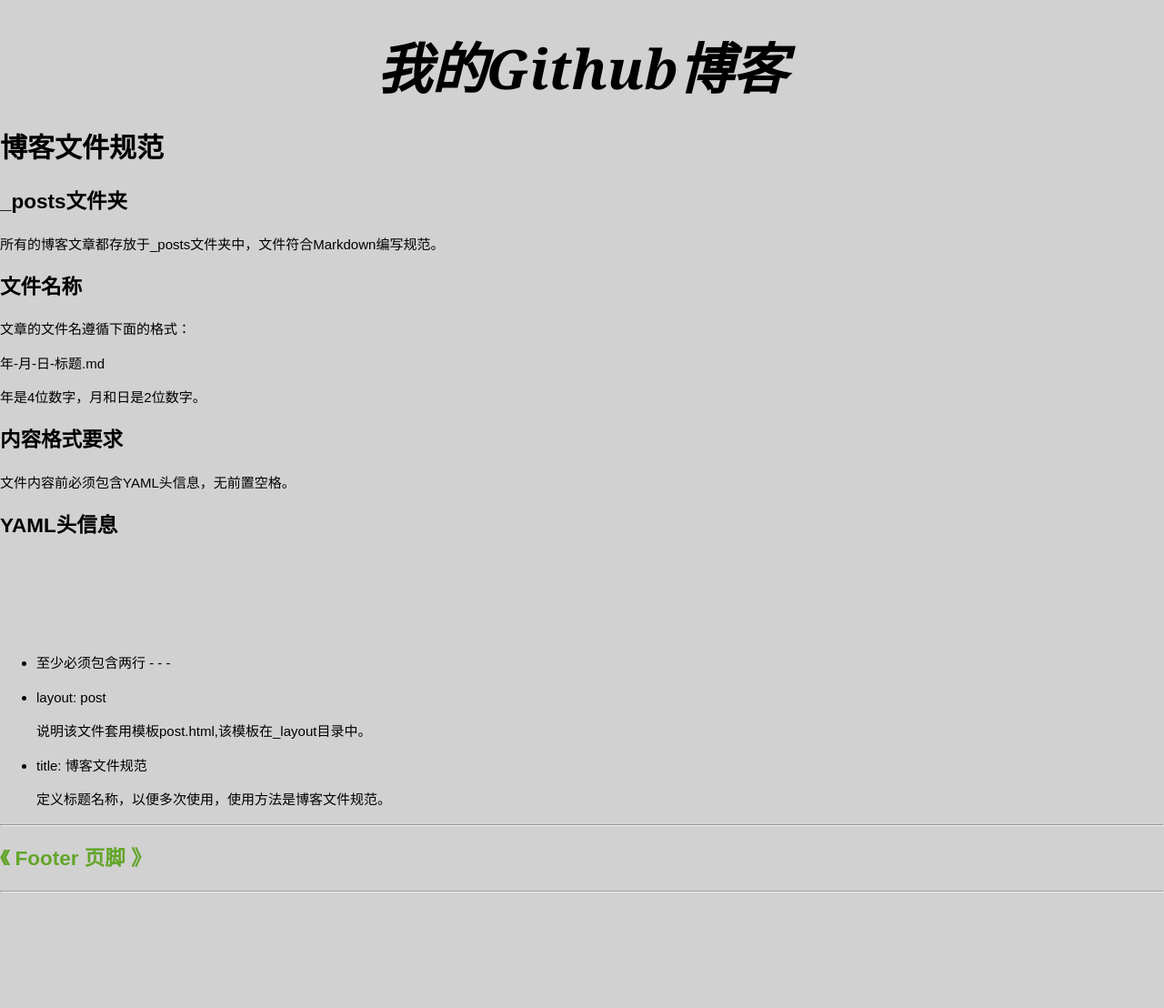
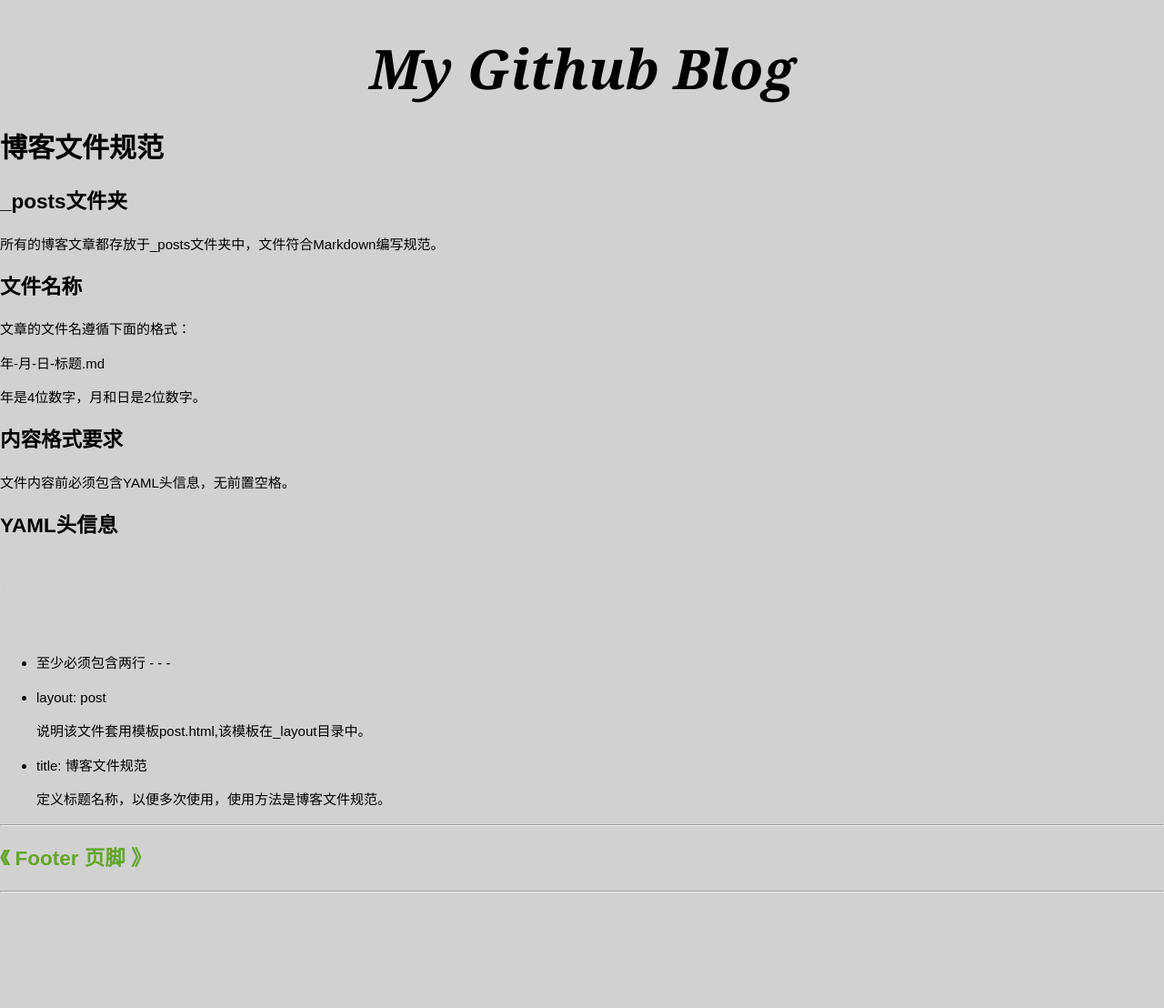
Before and after one commit to liangwuqiang/AQ-blog, a Jekyll site: the page built from _posts/2017-06-03-博客文件规范.md, in a window 1280 px wide. Shown: the whole page at 91% size. Built offline with Jekyll 4.4.1, drawn with Linux system fonts in a browser that asks for light colours.

Commit message:
Update header.html

```diff
--- a/_includes/header.html
+++ b/_includes/header.html
@@ -1,5 +1,5 @@
 <header>
     <h1 class="title">
-	我的Github博客
+	My Github Blog
     </h1>
 </header>
```
